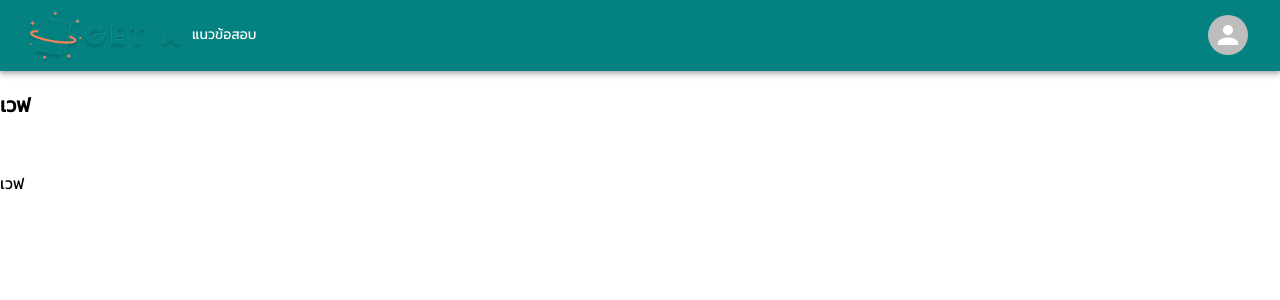
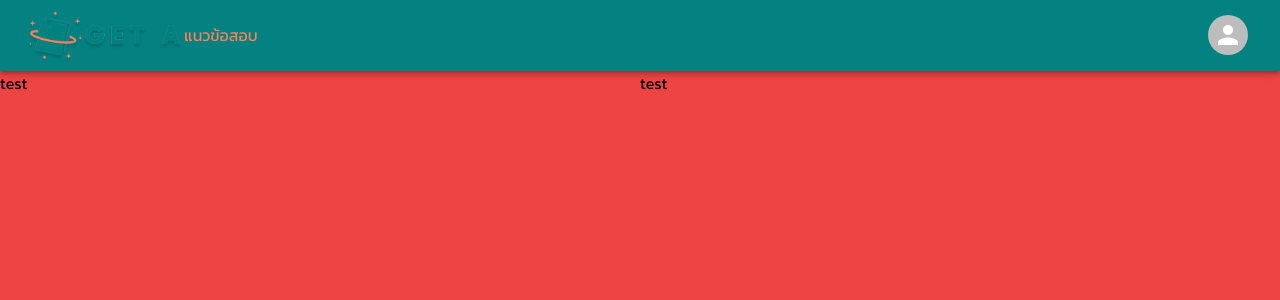
Before and after one commit to 63070054/GetA, a Next.js app in the folder frontend/: page / in a window 1280 px wide. Shown: the top 300 px of the page. Built offline with nearby package versions, Linux system fonts and the light colour scheme.

Commit message:
Add theme text and Fix shadow navbar missing

```diff
--- a/frontend/src/components/Container/AlreadySignInContainer.tsx
+++ b/frontend/src/components/Container/AlreadySignInContainer.tsx
@@ -1,6 +1,6 @@
 const AlreadySignInContainer = ({ children }: ChildrenProps) => {
   return (
-    <div className="px-4 py-4 md:px-48 md:py-16 grow">
+    <div className="px-4 py-4 md:px-48 md:py-16 grow flex relative z-0">
       {children}
     </div>
   );
--- a/frontend/src/components/Container/NotSignInContainer.tsx
+++ b/frontend/src/components/Container/NotSignInContainer.tsx
@@ -1,6 +1,6 @@
 const NotSignInContainer = ({ children }: ChildrenProps) => {
   return (
-    <div className="grow">
+    <div className="grow flex relative z-0">
       {children}
     </div>
   );
--- a/frontend/src/components/NavBar/index.tsx
+++ b/frontend/src/components/NavBar/index.tsx
@@ -58,7 +58,7 @@ const NavBar = () => {
   const route = useRouter()
 
   return (
-    <AppBar position="static" className="bg-white shadow-lg inline-block">
+    <AppBar position="static" className="bg-white drop-shadow-sm inline-block relative z-10">
       <Container maxWidth="xl">
         <Toolbar disableGutters className="flex h-full h-full">
           <img src="/logo.png" onClick={() => route.push("/")} className="w-40 hidden sm:block cursor-pointer" />
@@ -99,13 +99,7 @@ const NavBar = () => {
           <img src="/logo.png" onClick={() => route.push("/")} className="w-40 sm:hidden cursor-pointer" />
           <Box className="flex grow sm:block hidden">
             {pages.map((page, index) => (
-              <Button
-                key={index}
-                onClick={handleCloseNavMenu}
-                sx={{ my: 2, color: 'white', display: 'block' }}
-              >
-                {page.name}
-              </Button>
+              <Typography variant="infoText">{page.name}</Typography>
             ))}
           </Box>
 
--- /dev/null
+++ b/frontend/src/muiTheme.d.ts
@@ -0,0 +1,23 @@
+import '@mui/material/styles';
+
+declare module '@mui/material/styles' {
+
+  interface TypographyVariants {
+    infoText?: React.CSSProperties;
+  }
+
+  interface TypographyVariantsOptions {
+    infoText?: React.CSSProperties;
+  }
+
+  interface TypographyOptions {
+    infoText?: React.CSSProperties;
+  }
+}
+
+// Update the Typography's variant prop options
+declare module '@mui/material/Typography' {
+  interface TypographyPropsVariantOverrides {
+    infoText: true;
+  }
+}
--- a/frontend/src/pages/_app.tsx
+++ b/frontend/src/pages/_app.tsx
@@ -3,8 +3,8 @@ import type { AppProps } from 'next/app'
 import AlreadySignInLayout from './../components/Layout/AlreadySignInLayout';
 import { createTheme } from "@mui/material";
 import { ThemeProvider } from '@mui/material/styles';
+import { useState } from 'react';
 import NotSignInLayout from '@/components/Layout/NotSignInLayout';
-import { useState } from 'react';
 
 export default function App({ Component, pageProps }: AppProps) {
   const theme = createTheme({
@@ -21,6 +21,9 @@ export default function App({ Component, pageProps }: AppProps) {
     },
     typography: {
       fontFamily: "Kanit",
+      infoText: {
+        color: "#FF7F56",
+      }
     },
   });
 
--- a/frontend/src/pages/index.tsx
+++ b/frontend/src/pages/index.tsx
@@ -1,11 +1,13 @@
-import Button from "@mui/material/Button";
-
 export default function Home() {
   return (
     <>
-      <div className="flex flex-col gap-4">
-        <p className="font-bold text-xl">เวฟ</p>
-        <p>เวฟ</p>
+      <div className="flex w-full">
+        <div className="bg-red-500 w-full">
+          test
+        </div>
+        <div className="bg-red-500 w-full">
+          test
+        </div>
       </div>
     </>
   )
```
